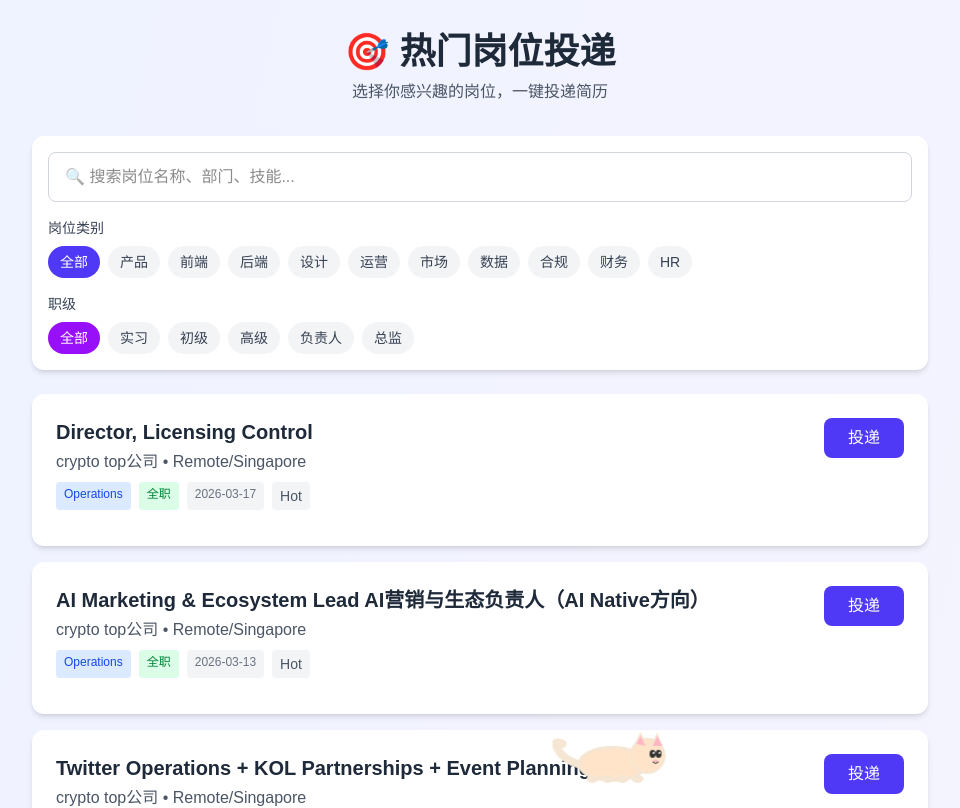
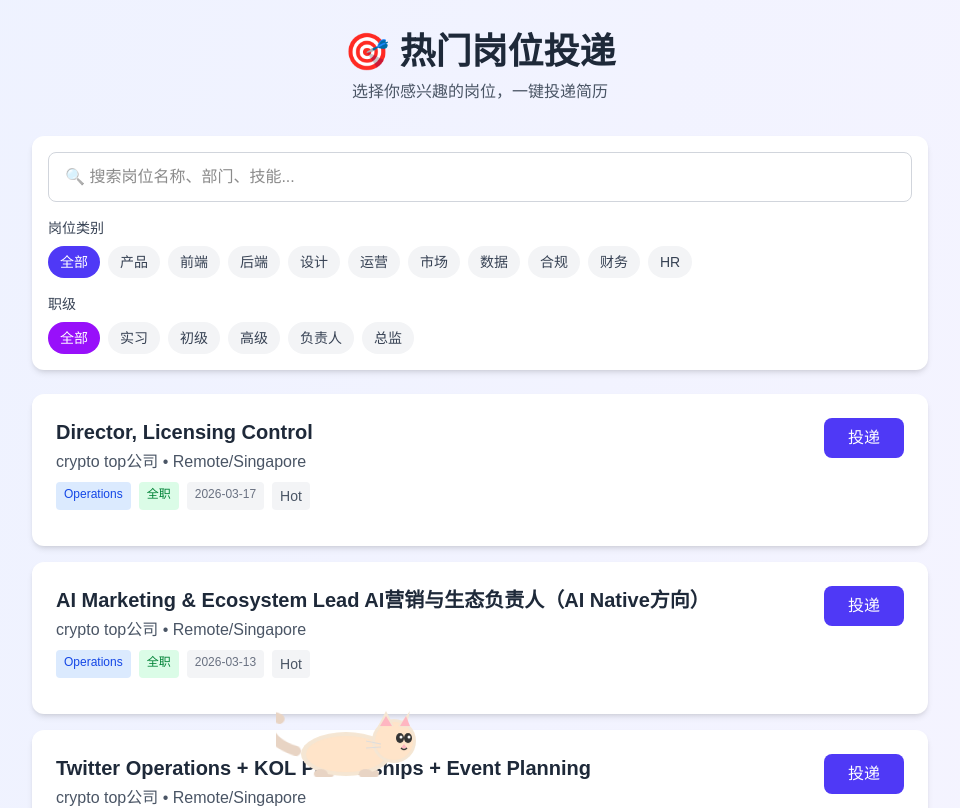
Before and after one commit to joyark37/offerprovider, a Next.js app: page / in a window 1280 px wide. Shown: the top 808 px of the page, without its empty margins (160-1120 px from the left). Built offline with nearby package versions, Linux system fonts and the light colour scheme.

Commit message:
Improve cat animation with moving legs

```diff
--- a/src/app/page.tsx
+++ b/src/app/page.tsx
@@ -423,58 +423,101 @@ export default function Home() {
   return (
     <div className="min-h-screen bg-gradient-to-br from-indigo-50 to-purple-50 p-4 md:p-8 relative overflow-hidden">
       {/* 跑动的小猫动画 */}
-      <div className="fixed bottom-0 left-0 right-0 pointer-events-none z-50" style={{ height: '80px' }}>
+      <div className="fixed bottom-0 left-0 right-0 pointer-events-none z-50" style={{ height: '100px' }}>
         <style jsx>{`
-          @keyframes catWalk {
-            0% { transform: translateX(-150px) translateY(0) scaleX(1); }
-            25% { transform: translateX(25vw) translateY(-5px) scaleX(1); }
-            50% { transform: translateX(50vw) translateY(0) scaleX(1); }
-            75% { transform: translateX(75vw) translateY(-5px) scaleX(1); }
-            100% { transform: translateX(calc(100vw + 150px)) translateY(0) scaleX(1); }
+          @keyframes catMove {
+            0% { left: -150px; transform: translateY(0); }
+            10% { transform: translateY(-8px); }
+            20% { transform: translateY(0); }
+            30% { transform: translateY(-8px); }
+            40% { transform: translateY(0); }
+            50% { transform: translateY(-8px); }
+            60% { transform: translateY(0); }
+            70% { transform: translateY(-8px); }
+            80% { transform: translateY(0); }
+            90% { transform: translateY(-8px); }
+            100% { left: calc(100vw + 150px); transform: translateY(0); }
           }
-          @keyframes catTail {
-            0%, 100% { transform: rotate(-5deg); }
-            50% { transform: rotate(5deg); }
+          @keyframes legFront {
+            0%, 100% { transform: rotate(-15deg); }
+            50% { transform: rotate(15deg); }
+          }
+          @keyframes legBack {
+            0%, 100% { transform: rotate(15deg); }
+            50% { transform: rotate(-15deg); }
+          }
+          @keyframes tailWag {
+            0%, 100% { transform: rotate(-20deg); }
+            50% { transform: rotate(20deg); }
+          }
+          @keyframes bodyBounce {
+            0%, 100% { transform: translateY(0); }
+            50% { transform: translateY(-3px); }
           }
           .cat-container {
-            animation: catWalk 12s linear infinite;
+            animation: catMove 18s linear infinite;
           }
-          .cat-tail {
-            animation: catTail 0.3s ease-in-out infinite;
-            transform-origin: bottom center;
+          .cat-body {
+            animation: bodyBounce 0.3s ease-in-out infinite;
+          }
+          .leg-front {
+            animation: legFront 0.25s ease-in-out infinite;
+            transform-origin: top center;
+          }
+          .leg-back {
+            animation: legBack 0.25s ease-in-out infinite;
+            transform-origin: top center;
+          }
+          .tail {
+            animation: tailWag 0.4s ease-in-out infinite;
+            transform-origin: right center;
           }
         `}</style>
-        <div className="cat-container" style={{ position: 'absolute', bottom: '15px', left: 0 }}>
-          <div style={{ position: 'relative', width: '120px', height: '60px' }}>
-            {/* 猫咪身体 - 使用 SVG */}
-            <svg width="120" height="60" viewBox="0 0 120 60" fill="none" xmlns="http://www.w3.org/2000/svg">
+        <div className="cat-container" style={{ position: 'absolute', bottom: '20px' }}>
+          <div className="cat-body" style={{ position: 'relative', width: '140px', height: '70px' }}>
+            <svg width="140" height="70" viewBox="0 0 140 70" fill="none" xmlns="http://www.w3.org/2000/svg">
+              {/* 尾巴 - 在身体后面 */}
+              <path className="tail" d="M20 45 Q-5 40 -10 25 Q-15 10 0 15" stroke="#E8D4C4" strokeWidth="10" fill="none" strokeLinecap="round" style={{ transformOrigin: '20px 45px' }}/>
+
+              {/* 后腿 */}
+              <ellipse className="leg-back" cx="50" cy="68" rx="8" ry="5" fill="#E8D4C4" style={{ transformOrigin: '50px 65px' }}/>
+              <ellipse className="leg-back" cx="95" cy="68" rx="8" ry="5" fill="#E8D4C4" style={{ transformOrigin: '95px 65px' }}/>
+
               {/* 身体 */}
-              <ellipse cx="60" cy="40" rx="35" ry="18" fill="#F5E6D3"/>
-              <ellipse cx="60" cy="40" rx="32" ry="15" fill="#FFE4C9"/>
+              <ellipse cx="70" cy="48" rx="45" ry="22" fill="#F5E6D3"/>
+              <ellipse cx="70" cy="48" rx="40" ry="18" fill="#FFE4C9"/>
+
+              {/* 前腿 */}
+              <ellipse className="leg-front" cx="45" cy="68" rx="7" ry="5" fill="#E8D4C4" style={{ transformOrigin: '45px 65px' }}/>
+              <ellipse className="leg-front" cx="90" cy="68" rx="7" ry="5" fill="#E8D4C4" style={{ transformOrigin: '90px 65px' }}/>
+
               {/* 头部 */}
-              <circle cx="95" cy="32" r="18" fill="#F5E6D3"/>
-              <circle cx="95" cy="32" r="16" fill="#FFE4C9"/>
+              <circle cx="118" cy="35" r="22" fill="#F5E6D3"/>
+              <circle cx="118" cy="35" r="19" fill="#FFE4C9"/>
+
               {/* 耳朵 */}
-              <polygon points="82,20 88,8 95,22" fill="#F5E6D3"/>
-              <polygon points="98,22 105,8 108,22" fill="#F5E6D3"/>
-              <polygon points="84,20 88,12 93,22" fill="#FFB6C1"/>
-              <polygon points="100,22 105,12 110,22" fill="#FFB6C1"/>
+              <polygon points="102,20 110,5 118,20" fill="#F5E6D3"/>
+              <polygon points="122,20 134,5 130,22" fill="#F5E6D3"/>
+              <polygon points="104,20 110,10 116,20" fill="#FFB6C1"/>
+              <polygon points="124,20 130,10 134,20" fill="#FFB6C1"/>
+
               {/* 眼睛 */}
-              <ellipse cx="100" cy="30" rx="3" ry="4" fill="#333"/>
-              <ellipse cx="106" cy="30" rx="3" ry="4" fill="#333"/>
-              <circle cx="101" cy="29" r="1" fill="#FFF"/>
-              <circle cx="107" cy="29" r="1" fill="#FFF"/>
+              <ellipse cx="124" cy="32" rx="4" ry="5" fill="#333"/>
+              <ellipse cx="132" cy="32" rx="4" ry="5" fill="#333"/>
+              <circle cx="125" cy="31" r="1.5" fill="#FFF"/>
+              <circle cx="133" cy="31" r="1.5" fill="#FFF"/>
+
               {/* 鼻子 */}
-              <polygon points="103,35 100,38 106,38" fill="#FFB6C1"/>
+              <polygon points="128,38 125,42 131,42" fill="#FFB6C1"/>
+
               {/* 嘴巴 */}
-              <path d="M100 38 Q103 41 106 38" stroke="#333" strokeWidth="1" fill="none"/>
-              {/* 尾巴 */}
-              <path d="M25 40 Q10 35 5 25 Q0 15 10 20" stroke="#F5E6D3" strokeWidth="8" fill="none" strokeLinecap="round"/>
-              {/* 腿 */}
-              <ellipse cx="40" cy="55" rx="6" ry="4" fill="#F5E6D3"/>
-              <ellipse cx="55" cy="55" rx="6" ry="4" fill="#F5E6D3"/>
-              <ellipse cx="70" cy="55" rx="6" ry="4" fill="#F5E6D3"/>
-              <ellipse cx="85" cy="55" rx="6" ry="4" fill="#F5E6D3"/>
+              <path d="M125 42 Q128 45 131 42" stroke="#333" strokeWidth="1.5" fill="none"/>
+
+              {/* 胡须 */}
+              <line x1="105" y1="38" x2="90" y2="35" stroke="#DDD" strokeWidth="1"/>
+              <line x1="105" y1="41" x2="90" y2="42" stroke="#DDD" strokeWidth="1"/>
+              <line x1="140" y1="38" x2="148" y2="35" stroke="#DDD" strokeWidth="1"/>
+              <line x1="140" y1="41" x2="148" y2="42" stroke="#DDD" strokeWidth="1"/>
             </svg>
           </div>
         </div>
```
